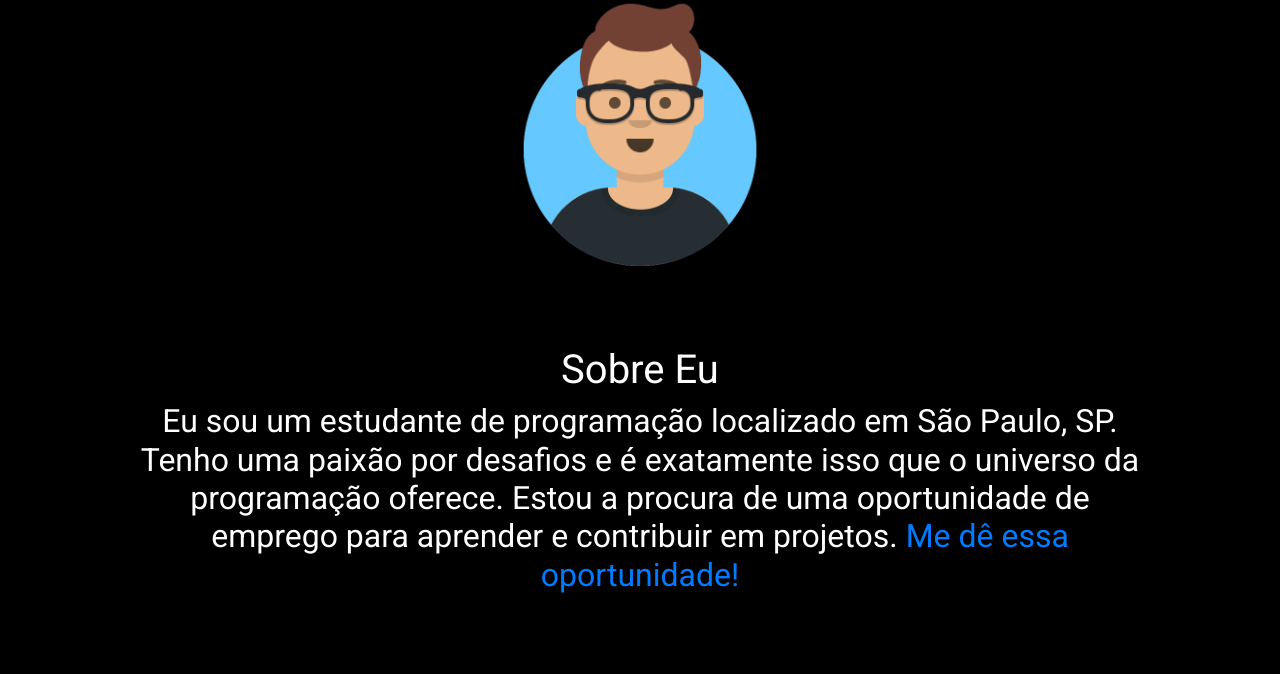
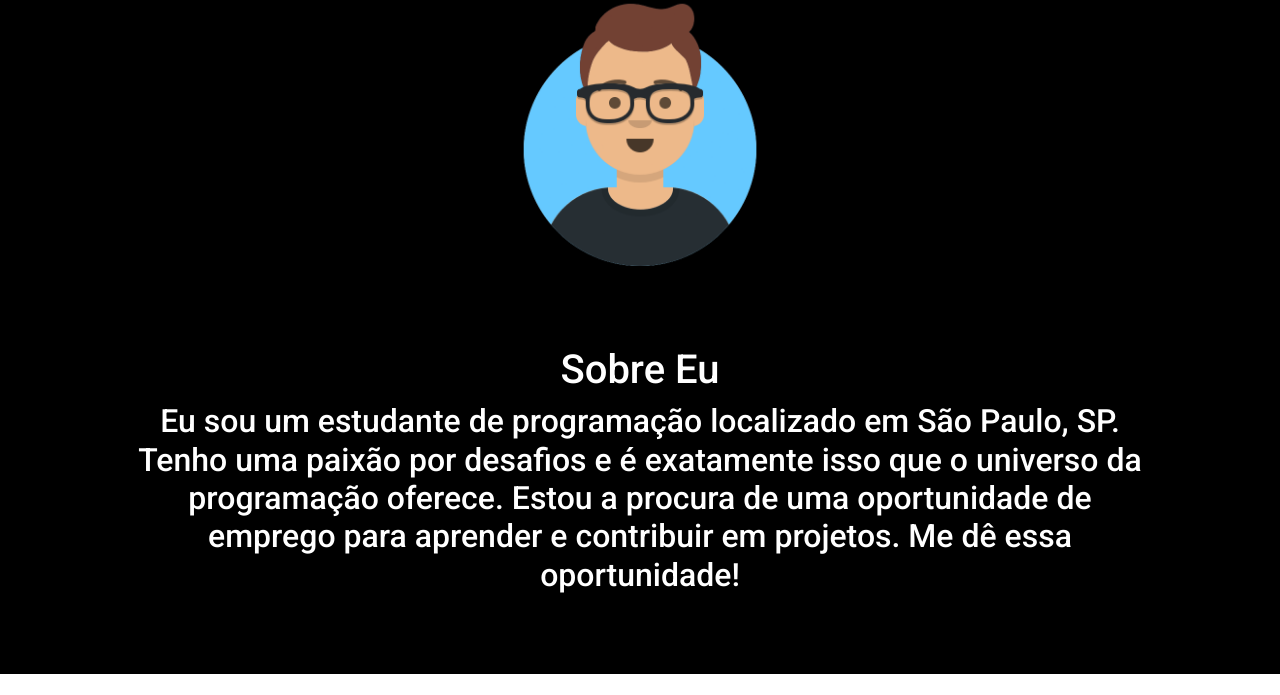
Before and after one commit to hnl09/my-portfolio, a website: page public/index.html in a window 1280 px wide. Shown: the part 1703-2398 px from the top of the page. Drawn offline with nearby package versions, Linux system fonts and the light colour scheme.

Commit message:
updatedFont

```diff
--- a/public/index.html
+++ b/public/index.html
@@ -113,8 +113,8 @@
           <h2 class="aboutText">Eu sou um estudante de programação localizado em São Paulo, SP.
             Tenho uma paixão por desafios e é exatamente isso que o universo da programação oferece. Estou a procura de
             uma
-            oportunidade de emprego para aprender e contribuir em projetos. <a href="#footer">Me dê essa
-              oportunidade!</a>
+            oportunidade de emprego para aprender e contribuir em projetos. Me dê essa
+              oportunidade!
           </h2>
         </div>
       </div>
--- a/public/styles.css
+++ b/public/styles.css
@@ -1,3 +1,5 @@
+@import url('https://fonts.googleapis.com/css2?family=Roboto:wght@500&display=swap');
+
 body {
     font-family: 'Roboto', sans-serif;
 }
```
